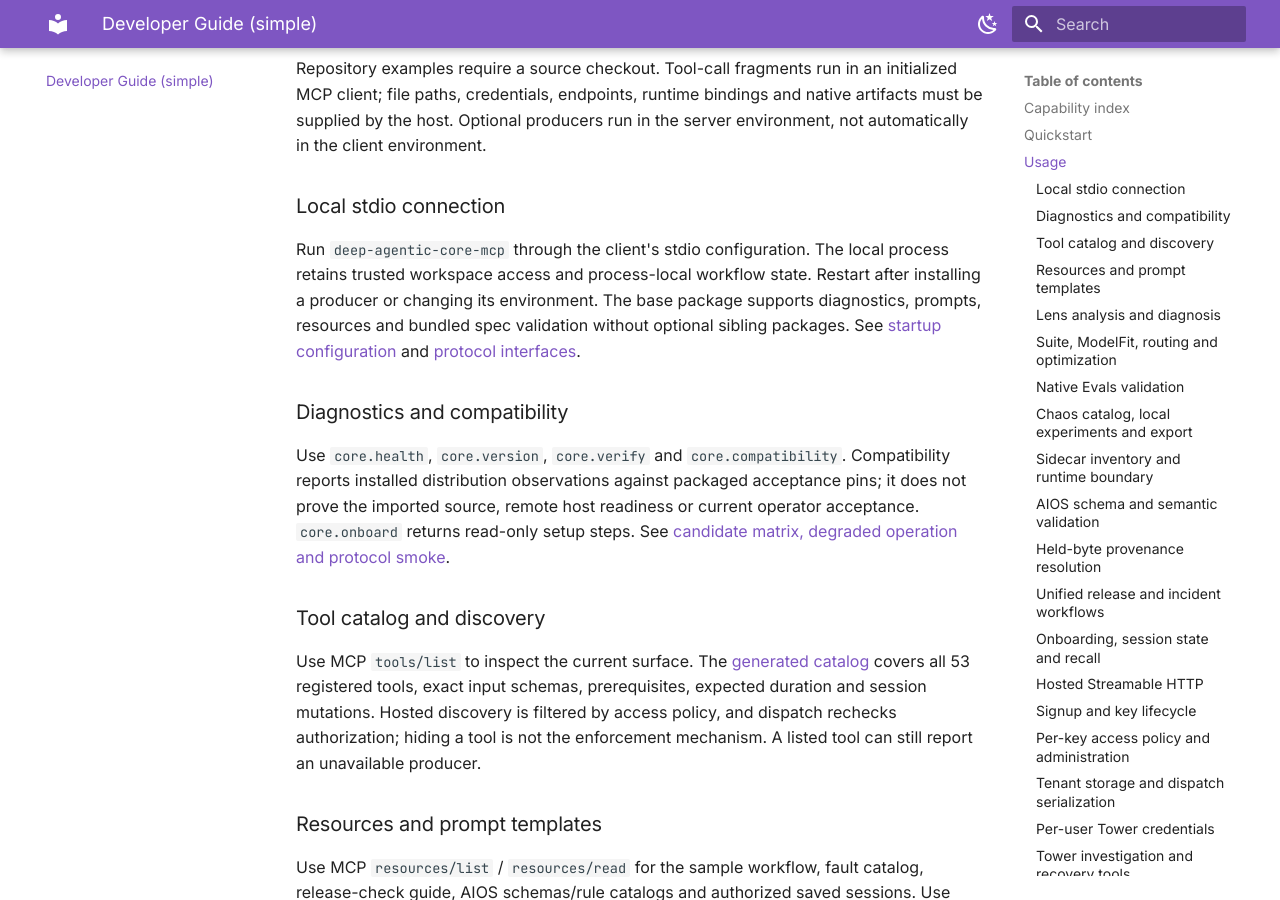
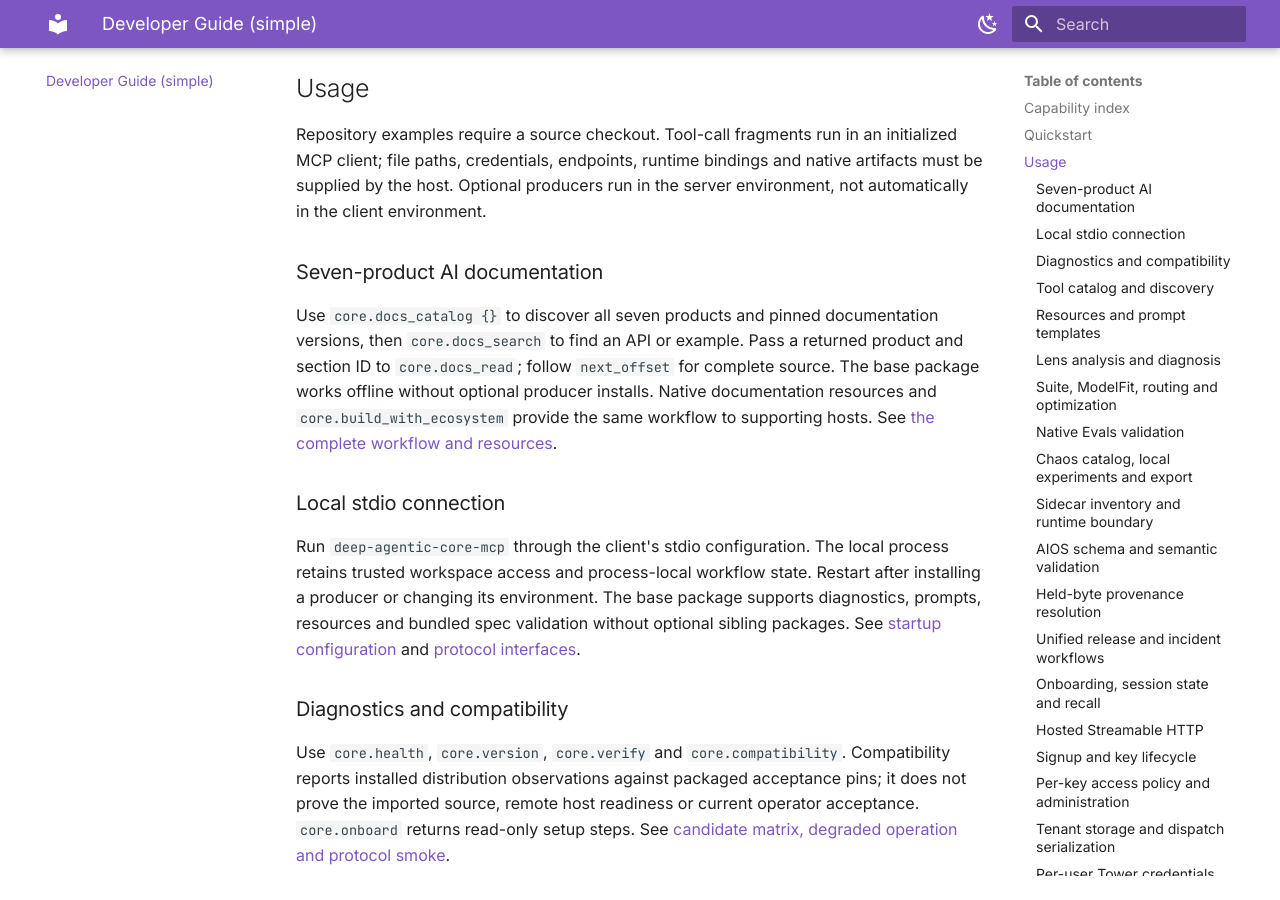
Before and after one commit to DeepAgentLabs/mcp-server, an MkDocs documentation site: the page built from docs/developer-guide.md, in a window 1280 px wide and 900 px high, scrolled down 2928 px. Built offline with MkDocs 1.6.1 and Material for MkDocs 9.7.7, drawn with Linux system fonts in a browser that asks for light colours; some of the changed text lies outside the part shown.

Commit message:
docs: document copilot reference access in docs/developer-guide.md

```diff
--- a/docs/developer-guide.md
+++ b/docs/developer-guide.md
@@ -12,8 +12,9 @@ Each row links to a short workflow below, with detailed references for configura
 | --- | --- |
 | [Local stdio connection](#stdio) | Connect an MCP host to the local server and verify the protocol boundary. |
 | [Diagnostics and compatibility](#diagnostics) | Inspect version, health, adapter availability and the packaged candidate matrix. |
-| [Tool catalog and discovery](#tools) | Discover all 53 tool interfaces, prerequisites, session effects and schemas. |
-| [Resources and prompt templates](#resources) | Read reference/schema/session resources and retrieve five reusable prompts. |
+| [Tool catalog and discovery](#tools) | Discover all 56 tool interfaces, prerequisites, session effects and schemas. |
+| [Seven-product AI documentation](#ecosystem-docs) | Discover, search and read all seven robust references before building integrations. |
+| [Resources and prompt templates](#resources) | Read reference/schema/session resources and retrieve six reusable prompts. |
 | [Lens analysis and diagnosis](#lens) | Analyze workflows, diagnose failures, compare runs and inspect scores/SLOs. |
 | [Suite, ModelFit, routing and optimization](#intelligence) | Compose recorded Lens suite/model/routing/optimization evidence without invoking models. |
 | [Native Evals validation](#evals) | Validate native report/gate artifacts against packaged schema 1.0. |
@@ -72,6 +73,17 @@ Expect diagnostics with explicit optional-adapter availability. Missing producer
 ## Usage
 
 Repository examples require a source checkout. Tool-call fragments run in an initialized MCP client; file paths, credentials, endpoints, runtime bindings and native artifacts must be supplied by the host. Optional producers run in the server environment, not automatically in the client environment.
+
+<span id="ecosystem-docs"></span>
+
+### Seven-product AI documentation
+
+Use `core.docs_catalog {}` to discover all seven products and pinned documentation
+versions, then `core.docs_search` to find an API or example. Pass a returned product
+and section ID to `core.docs_read`; follow `next_offset` for complete source. The
+base package works offline without optional producer installs. Native documentation
+resources and `core.build_with_ecosystem` provide the same workflow to supporting
+hosts. See [the complete workflow and resources](ecosystem-ai-reference.md).
 
 <span id="stdio"></span>
 
```
